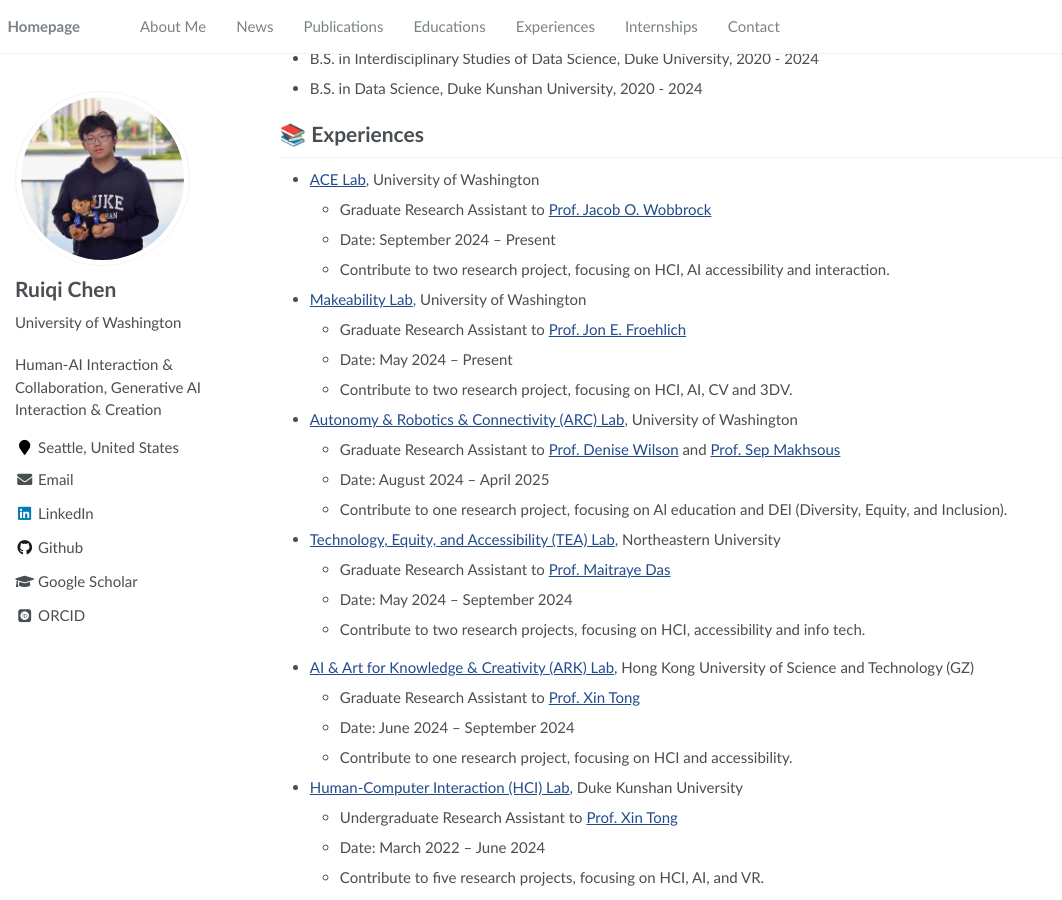
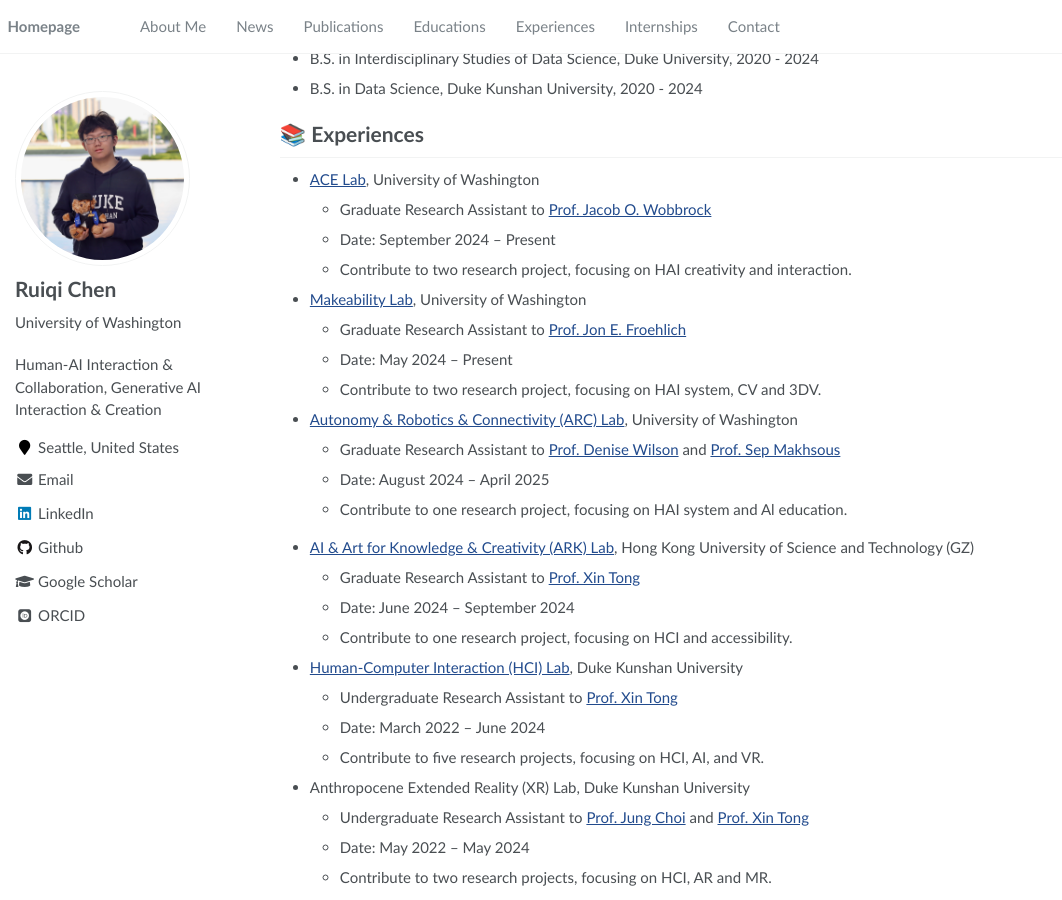
Before and after one commit to Ruiqi-Chen-0216/Ruiqi-Chen-0216.github.io, a Jekyll site: the page built from _pages/home.md, in a window 1280 px wide and 900 px high, scrolled down 1794 px. Shown: the whole window, without its empty margins (0-1062 px from the left). Built offline with Jekyll 4.4.1, drawn with Linux system fonts in a browser that asks for light colours; some web fonts are replaced.

Commit message:
Update home.md

```diff
--- a/_pages/home.md
+++ b/_pages/home.md
@@ -117,30 +117,23 @@
 * [ACE Lab](https://depts.washington.edu/acelab/index.html), University of Washington
   * Graduate Research Assistant to [Prof. Jacob O. Wobbrock](https://faculty.washington.edu/wobbrock/)
   * Date: September 2024 – Present
-  * Contribute to two research project, focusing on HCI, AI accessibility and interaction.
+  * Contribute to two research project, focusing on HAI creativity and interaction.
 
 * [Makeability Lab](https://makeabilitylab.cs.washington.edu/), University of Washington
   * Graduate Research Assistant to [Prof. Jon E. Froehlich](https://jonfroehlich.github.io/)
   * Date: May 2024 – Present
-  * Contribute to two research project, focusing on HCI, AI, CV and 3DV.
+  * Contribute to two research project, focusing on HAI system, CV and 3DV.
 
 * [Autonomy & Robotics & Connectivity (ARC) Lab](https://www.arcuw.org/), University of Washington
   * Graduate Research Assistant to [Prof. Denise Wilson](https://scholar.google.com/citations?user=X_Usi6kAAAAJ&hl=zh-CN&oi=ao) and [Prof. Sep Makhsous](https://people.ece.uw.edu/makhsous/)
   * Date: August 2024 – April 2025
-  * Contribute to one research project, focusing on Al education and DEl (Diversity, Equity, and Inclusion).
-
-* [Technology, Equity, and Accessibility (TEA) Lab](https://tealab.sites.northeastern.edu/), Northeastern University
-  * Graduate Research Assistant to [Prof. Maitraye Das](https://maitraye.github.io/)
-  * Date: May 2024 – September 2024
-  * Contribute to two research projects, focusing on HCI, accessibility and info tech.
-
+  * Contribute to one research project, focusing on HAI system and Al education.
 
 <!--* [Behavioral Enhancement and Adaptive Reality (BEAR) Lab](https://rochester-bear-lab.github.io/), University of Rochester
   * Graduate Research Assistant to [Prof. Yukang Yan](https://rochester-bear-lab.github.io/yukang)
   * Date: June 2024 – September 2024
   * Accepted into the Access Computing Summer Program 2024 by TsinghuaHCIGroup at Tsinghua University.
   * Contribute to one research project, focusing on LLM, VR and cognitive science. -->
-
 
 * [AI & Art for Knowledge & Creativity (ARK) Lab](https://arkxlab.github.io/), Hong Kong University of Science and Technology (GZ)
   * Graduate Research Assistant to [Prof. Xin Tong](https://cma.hkust-gz.edu.cn/people/tong-xin/)
```
